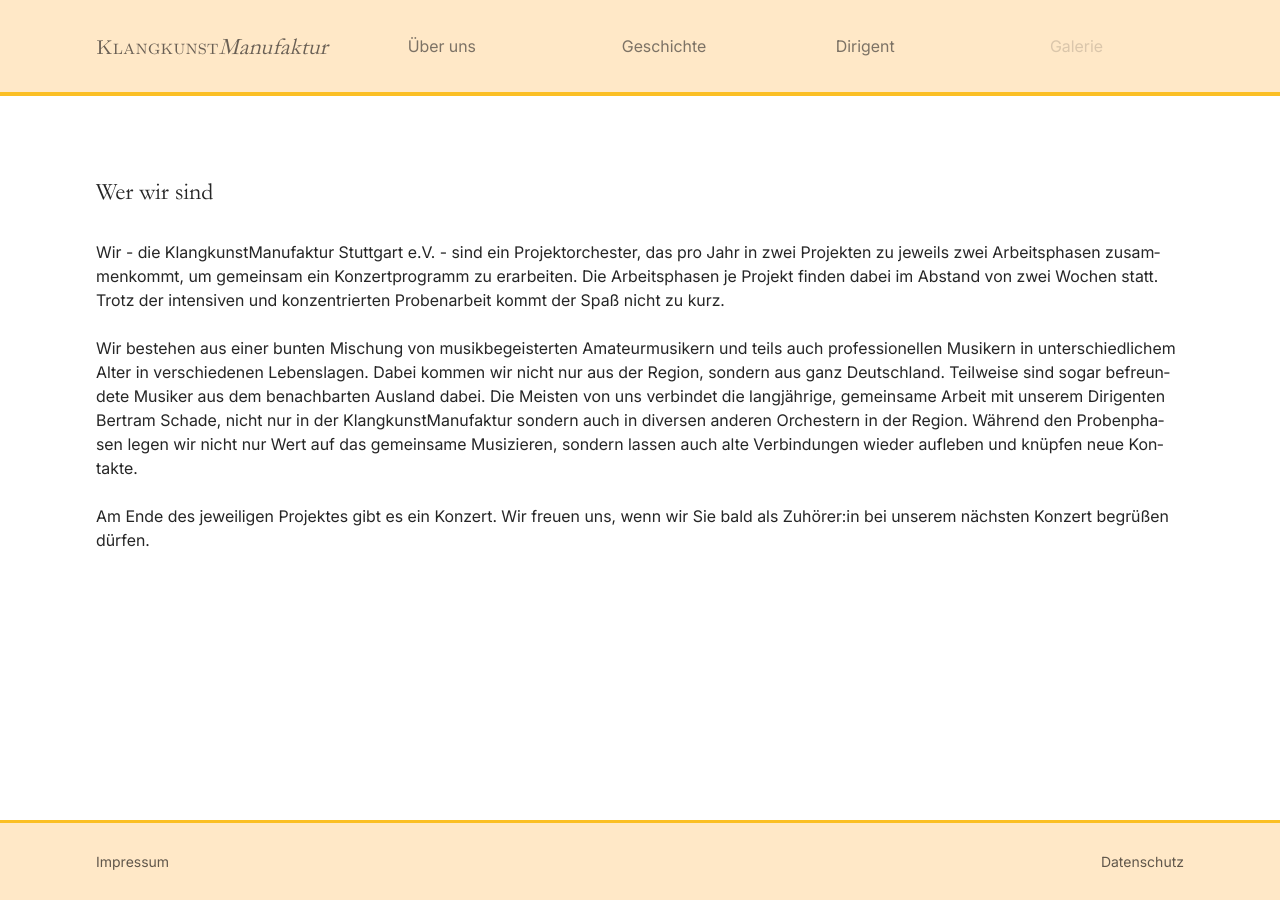
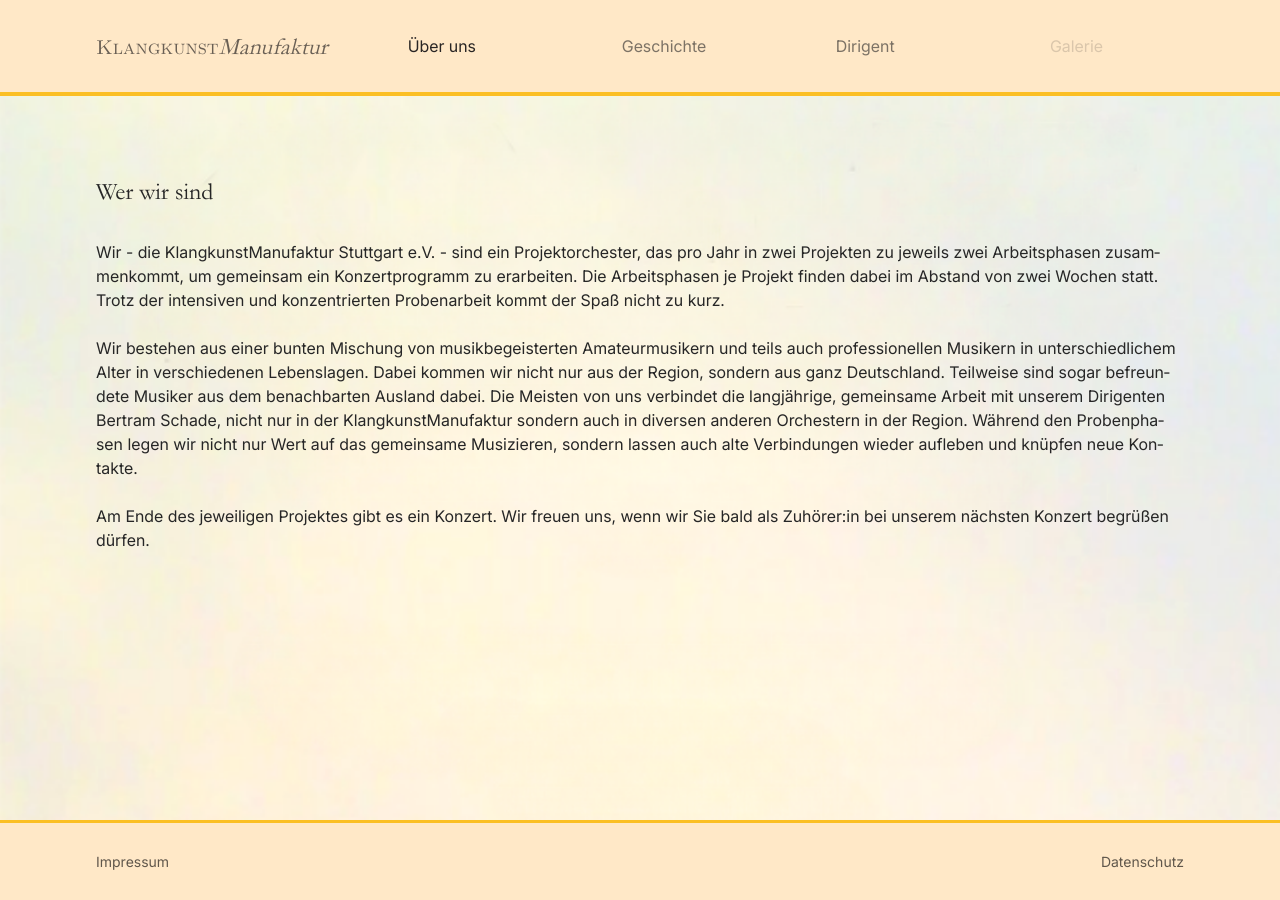
Before and after one commit to FrankWuensch/klangkunst_website_project, a Jekyll site: the page built from index.html, in a window 1280 px wide. Built offline with Jekyll 4.4.1, drawn with Linux system fonts in a browser that asks for light colours.

```diff
--- a/_config.yml
+++ b/_config.yml
@@ -1,8 +1,8 @@
 title: Klangkunst Manufaktur e.V.
 email:
 description:
-baseurl: "https://www.klangkunstmanufaktur.de/"  # !use only for production / deploy
-# baseurl: ""  # !use only for development
+# baseurl: "https://www.klangkunstmanufaktur.de/"  # !use only for production / deploy
+baseurl: ""  # !use only for development
 url: "" # the base hostname & protocol for your site, e.g. http://example.com
 nav_title_1: Klangkunst
 nav_title_2: Manufaktur
--- a/_layouts/default.html
+++ b/_layouts/default.html
@@ -11,7 +11,7 @@
     content="{%if page.block_index and page.block_follow%}noindex, nofollow{%elsif page.block_index%}noindex{%elsif page.block_follow%}nofollow{%endif%}" />
   {%endif%}
   <link href="{{site.baseurl}}favicon.ico" rel="icon" />
-  <script src="{{site.baseurl}}src/darkmode.js"></script>
+  <!-- <script src="{{site.baseurl}}src/darkmode.js"></script> -->
   <link href="{{site.baseurl}}src/fonts.css" rel="stylesheet" />
   <link href="{{site.baseurl}}dist/output.css" rel="stylesheet" />
   <script src="{{site.baseurl}}src/iconify-min.js"></script>
--- a/_layouts/markdown.html
+++ b/_layouts/markdown.html
@@ -12,7 +12,7 @@
     />
     {%endif%}
     <link href="{{site.baseurl}}favicon.ico" rel="icon" />
-    <script src="{{site.baseurl}}src/darkmode.js"></script>
+    <!-- <script src="{{site.baseurl}}src/darkmode.js"></script> -->
     <link href="{{site.baseurl}}src/fonts.css" rel="stylesheet" />
     <link href="{{site.baseurl}}dist/output.css" rel="stylesheet" />
     <link href="{{site.baseurl}}src/markdown.css" rel="stylesheet" />
--- a/dist/output.css
+++ b/dist/output.css
@@ -1,5 +1,5 @@
 /*
-! tailwindcss v3.4.10 | MIT License | https://tailwindcss.com
+! tailwindcss v3.4.3 | MIT License | https://tailwindcss.com
 */
 
 /*
@@ -852,12 +852,16 @@ video {
   background-color: rgb(255 255 255 / 0.5);
 }
 
-.bg-\[url\(\'background\.png\'\)\] {
-  background-image: url('background.png');
+.bg-\[url\(\'https\:\/\/www\.klangkunstmanufaktur\.de\/background\.png\'\)\] {
+  background-image: url('https://www.klangkunstmanufaktur.de/background.png');
 }
 
 .bg-\[url\(\'\{\{site\.baseurl\}\}\{\{site\.img\}\}\'\)\] {
   background-image: url('{{site.baseurl}}{{site.img}}');
+}
+
+.bg-\[url\(\'background\.png\'\)\] {
+  background-image: url('background.png');
 }
 
 .bg-cover {
@@ -912,6 +916,10 @@ video {
 
 .pr-8 {
   padding-right: 2rem;
+}
+
+.pt-0 {
+  padding-top: 0px;
 }
 
 .pt-0\.5 {
```
Also changed, not shown: 7 other files.
